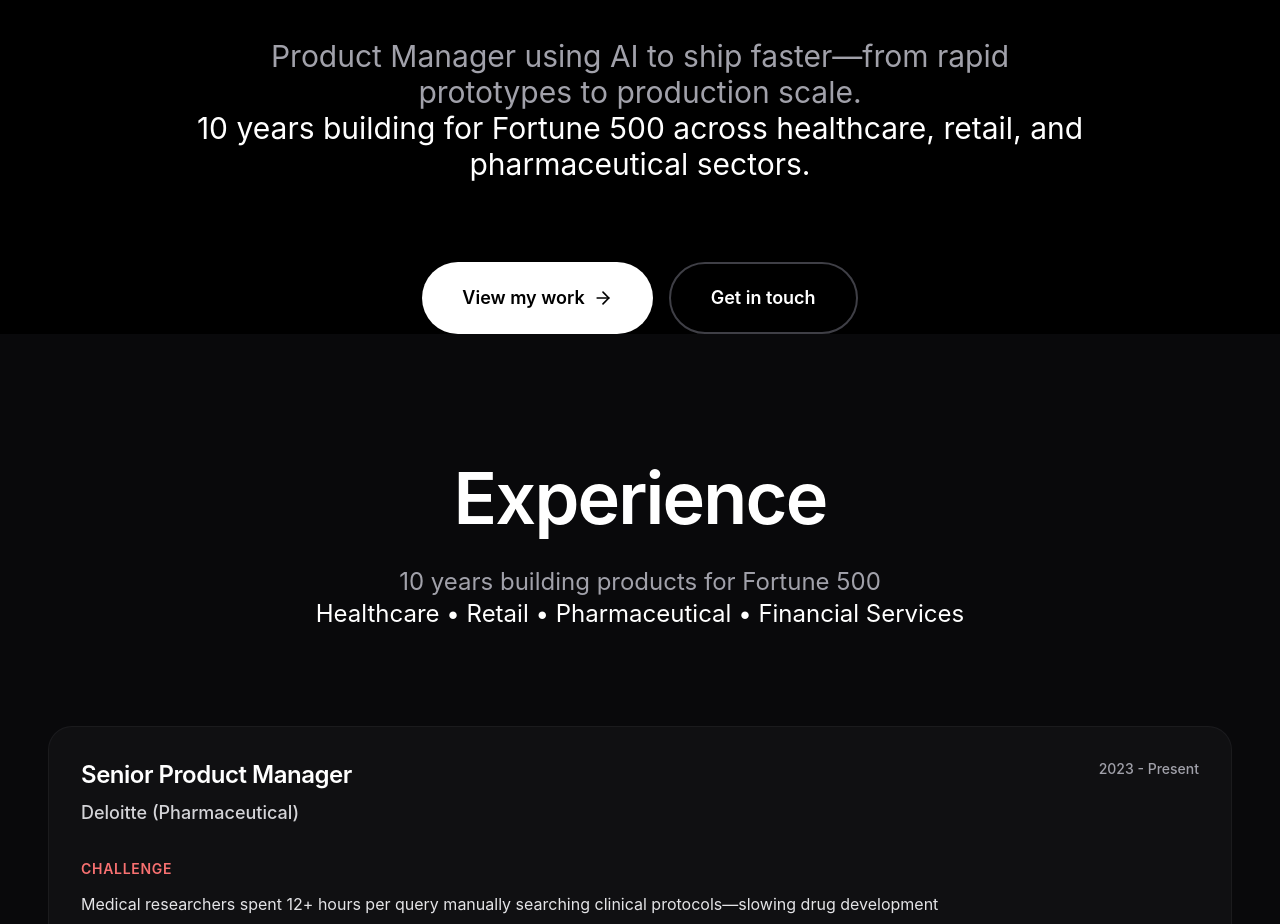
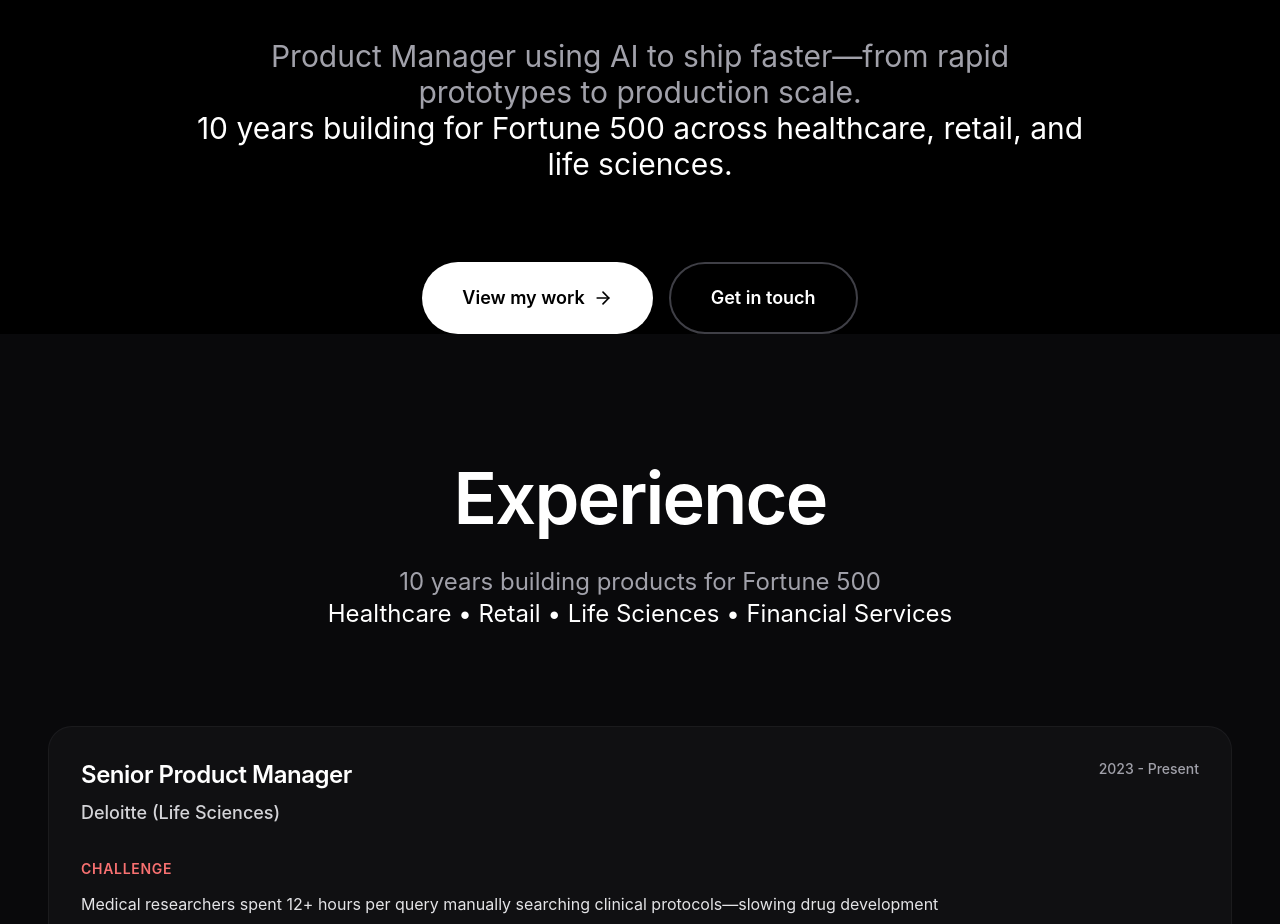
Before and after one commit to shekhar992/shekhar-sharma-portfolio, a React (Vite) app: page / in a window 1280 px wide. Shown: the part 788-1712 px from the top of the page. Built offline with nearby package versions, Linux system fonts and the light colour scheme.

Commit message:
copy: Rename Pharmaceutical → Life Sciences across all GenAI/Pfizer references

```diff
--- a/src/components/AIChatbot.jsx
+++ b/src/components/AIChatbot.jsx
@@ -46,7 +46,7 @@ Website: https://shekhar-sharma-portfolio.vercel.app/
 Location: Mumbai, India
 
 PROFESSIONAL SUMMARY:
-10 years of product management experience with 7 years at Deloitte building products for Fortune 500 clients across pharmaceutical, retail, and healthcare sectors. Expert in GenAI/LLMs, Enterprise SaaS, Mobile Applications, and Regulated Healthcare (SAMD).
+10 years of product management experience with 7 years at Deloitte building products for Fortune 500 clients across life sciences, retail, and healthcare sectors. Expert in GenAI/LLMs, Enterprise SaaS, Mobile Applications, and Regulated Healthcare (SAMD).
 
 KEY ACHIEVEMENTS:
 - Led GenAI platform serving 500+ medical researchers, reducing insight time from 12 hours to 6 hours
@@ -54,7 +54,7 @@ KEY ACHIEVEMENTS:
 - Scaled SAMD patient app to 3,000 users in 8 weeks (3x faster than 24-week target)
 - Built and shipped PI Planner SaaS tool independently in 3 weeks, leveraging AI as development partner
 
-CURRENT ROLE - Senior Product Manager at Deloitte (Pharmaceutical GenAI Platform) - 2023-Present:
+CURRENT ROLE - Senior Product Manager at Deloitte (Life Sciences GenAI Platform) - 2023-Present:
 - Delivered 10+ major features across 4 quarterly releases
 - Reduced researcher query-to-insight time from 12 hours to 6 hours
 - Drove 40% increase in daily active users (500+ researchers)
@@ -96,7 +96,7 @@ SKILLS & EXPERTISE:
 - Tools & Prototyping: Figma, JIRA, Confluence, SQL, Miro, Amplitude, AI-Powered Prototyping, Rapid Development
 
 DOMAIN EXPERIENCE:
-Healthcare, Pharmaceutical, Retail, Financial Services, Insurance, Media
+Healthcare, Life Sciences, Retail, Financial Services, Insurance, Media
 
 KEY STRENGTHS:
 - 0→1 Product Launches
--- a/src/components/About.jsx
+++ b/src/components/About.jsx
@@ -4,7 +4,7 @@ import { Link } from 'react-router-dom';
 export default function About() {
   const experience = [
     {
-      company: 'Deloitte (Pharmaceutical)',
+      company: 'Deloitte (Life Sciences)',
       role: 'Senior Product Manager',
       period: '2023 - Present',
       problem: 'Medical researchers spent 12+ hours per query manually searching clinical protocols—slowing drug development',
@@ -88,7 +88,7 @@ export default function About() {
           </h2>
           <p className="text-xl sm:text-2xl text-zinc-400 max-w-3xl mx-auto leading-relaxed">
             10 years building products for Fortune 500<br className="hidden sm:block" />
-            <span className="text-white">Healthcare • Retail • Pharmaceutical • Financial Services</span>
+            <span className="text-white">Healthcare • Retail • Life Sciences • Financial Services</span>
           </p>
         </div>
 
@@ -227,7 +227,7 @@ export default function About() {
             <div className="mt-10">
               <h3 className="text-xl font-semibold text-white mb-6">Domain Experience</h3>
               <div className="flex flex-wrap gap-2">
-                {['Healthcare', 'Pharmaceutical', 'Retail', 'Financial Services', 'Insurance', 'Media'].map((domain) => (
+                {['Healthcare', 'Life Sciences', 'Retail', 'Financial Services', 'Insurance', 'Media'].map((domain) => (
                   <span key={domain} className="px-3 py-1.5 bg-zinc-800 rounded-full text-sm text-zinc-200 font-medium">
                     {domain}
                   </span>
--- a/src/components/CaseStudies.jsx
+++ b/src/components/CaseStudies.jsx
@@ -5,7 +5,7 @@ const CaseStudies = () => {
   const caseStudies = [
     {
       id: 'genai-platform',
-      title: 'Transforming Pharmaceutical Research with GenAI',
+      title: 'Transforming Life Sciences Research with GenAI',
       company: 'Deloitte (Life Sciences)',
       hook: 'How I scaled a broken AI platform from 5 to 200 users, secured $200K funding through rapid prototyping, and learned vital lessons when the project shut down.',
       metrics: [
@@ -86,7 +86,7 @@ const CaseStudies = () => {
                   <span className="text-purple-400 font-bold">1</span>
                 </div>
                 <div>
-                  <div className="font-semibold text-white mb-1">Innovation PM (Pharma GenAI)</div>
+                  <div className="font-semibold text-white mb-1">Innovation PM (Life Sciences GenAI)</div>
                   <div className="text-sm text-zinc-400">0→1 AI platform building—rapid prototyping, securing funding, scaling broken products</div>
                 </div>
               </div>
--- a/src/components/Contact.jsx
+++ b/src/components/Contact.jsx
@@ -32,7 +32,7 @@ export default function Contact() {
               <div className="space-y-2">
                 <div className="flex items-start gap-3">
                   <CheckCircle2 size={20} className="text-emerald-400 mt-0.5 flex-shrink-0" />
-                  <span className="text-zinc-200"><strong className="text-white">Healthcare/Pharma AI:</strong> GenAI platforms, clinical decision support, regulated medical devices (SAMD)</span>
+                  <span className="text-zinc-200"><strong className="text-white">Healthcare/Life Sciences AI:</strong> GenAI platforms, clinical decision support, regulated medical devices (SAMD)</span>
                 </div>
                 <div className="flex items-start gap-3">
                   <CheckCircle2 size={20} className="text-emerald-400 mt-0.5 flex-shrink-0" />
--- a/src/components/Hero.jsx
+++ b/src/components/Hero.jsx
@@ -45,7 +45,7 @@ export default function Hero() {
           {/* Clean Subheadline */}
           <p className="text-xl sm:text-2xl lg:text-3xl text-zinc-400 max-w-4xl mx-auto font-normal leading-relaxed">
             Product Manager using AI to ship faster—from rapid prototypes to production scale.<br className="hidden sm:block" />
-            <span className="text-white">10 years building for Fortune 500 across healthcare, retail, and pharmaceutical sectors.</span>
+            <span className="text-white">10 years building for Fortune 500 across healthcare, retail, and life sciences.</span>
           </p>
 
           {/* Clean CTAs - Apple style */}
--- a/src/components/Impact.jsx
+++ b/src/components/Impact.jsx
@@ -14,7 +14,7 @@ export default function Impact() {
             Recent wins at Deloitte
           </h2>
           <p className="text-xl sm:text-2xl text-zinc-400 max-w-3xl mx-auto">
-            Leading GenAI platform transforming pharmaceutical research workflows
+            Leading GenAI platform transforming life sciences research workflows
           </p>
         </div>
 
--- a/src/pages/GenAICaseStudy.jsx
+++ b/src/pages/GenAICaseStudy.jsx
@@ -130,7 +130,7 @@ const GenAICaseStudy = () => {
               </div>
 
               <h1 className="text-4xl md:text-5xl lg:text-6xl font-bold text-white mb-6 leading-tight">
-                Transforming Pharmaceutical Research with GenAI
+                Transforming Life Sciences Research with GenAI
               </h1>
 
               <div className="flex flex-wrap items-center gap-4 text-zinc-400 mb-8">
@@ -210,7 +210,7 @@ const GenAICaseStudy = () => {
               <h3 className="text-2xl font-semibold text-white mb-4">The Research Bottleneck</h3>
 
               <p className="text-zinc-300 leading-relaxed mb-6">
-                Medical researchers at a major pharmaceutical company were drowning in documentation.
+                Medical researchers at a major life sciences company were drowning in documentation.
                 To conduct literature reviews or validate hypotheses against existing clinical protocols,
                 researchers faced a manual, time-intensive process:
               </p>
@@ -288,7 +288,7 @@ const GenAICaseStudy = () => {
                 <div className="bg-zinc-950 border border-zinc-800 rounded-xl p-6">
                   <h4 className="text-sm font-semibold text-zinc-400 uppercase tracking-wider mb-4">The Core Challenge</h4>
                   <p className="text-zinc-300 leading-relaxed">
-                    The platform had good AI underneath—a fine-tuned LLM trained on pharmaceutical
+                    The platform had good AI underneath—a fine-tuned LLM trained on life sciences
                     literature—but the experience was so clunky that researchers preferred their old manual
                     methods. My mission was to transform this prototype into a production-grade research platform.
                   </p>
@@ -434,7 +434,7 @@ const GenAICaseStudy = () => {
                     <ul className="space-y-2 text-sm text-zinc-500">
                       <li>✗ Building our own LLM (too costly, reinventing wheel)</li>
                       <li>✗ Compromising on accuracy for speed (trust would evaporate)</li>
-                      <li>✗ Caching generic responses (pharmaceutical data is too specific)</li>
+                      <li>✗ Caching generic responses (life sciences data is too specific)</li>
                     </ul>
                   </div>
                 </div>
```
